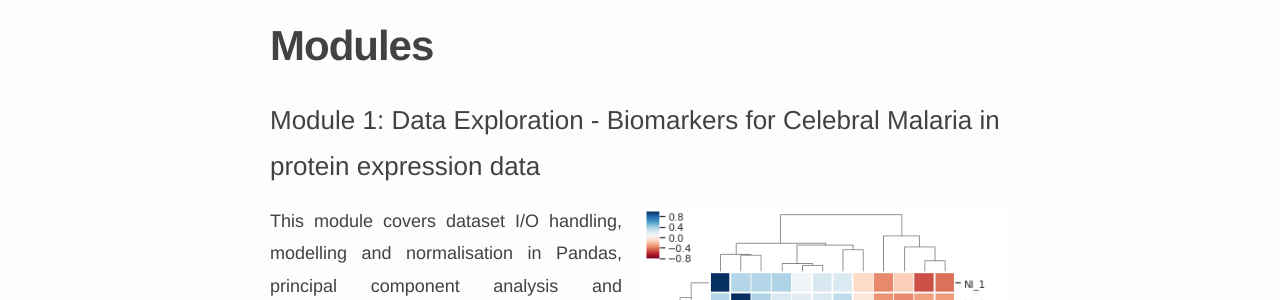
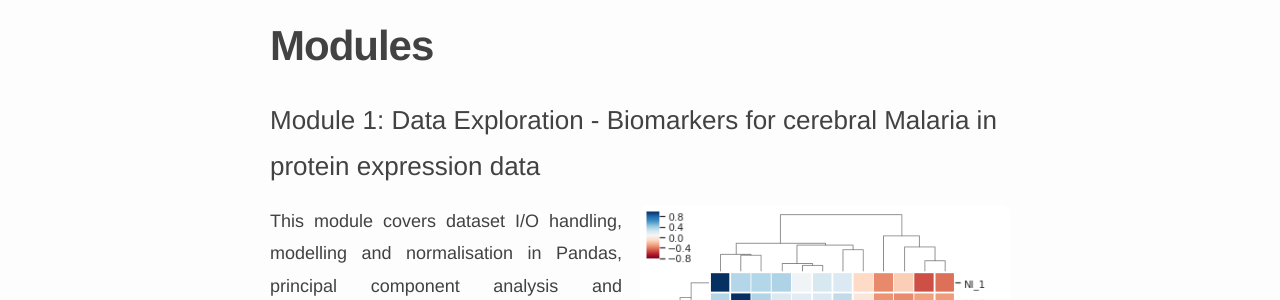
Before and after one commit to biodatascience101/BioDataScience101.github.io, a Jekyll site: the page built from _pages/Modules/index.md, in a window 1280 px wide. Shown: the part 161-461 px from the top of the page. Built offline with Jekyll 4.4.1, drawn with Linux system fonts in a browser that asks for light colours; nearby versions of some CDN libraries.

Commit message:
Update projects.yml

```diff
--- a/_data/projects.yml
+++ b/_data/projects.yml
@@ -6,7 +6,7 @@
 #  assignees:
 #  #photo: projects/dhitsig.png
 
-- name: "Module 1: Data Exploration -  Biomarkers for Celebral Malaria in protein expression data"
+- name: "Module 1: Data Exploration -  Biomarkers for cerebral Malaria in protein expression data"
   description: >
     This module covers dataset I/O handling, modelling and normalisation in Pandas, principal component analysis and differential gene expression analysis.
     The case data is on quantification of relative protein levels in malaria-infected mice from work by <a href="https://www.nature.com/articles/srep37871">Tiberti, N et al Scientific Reports 2016.</a>
```
